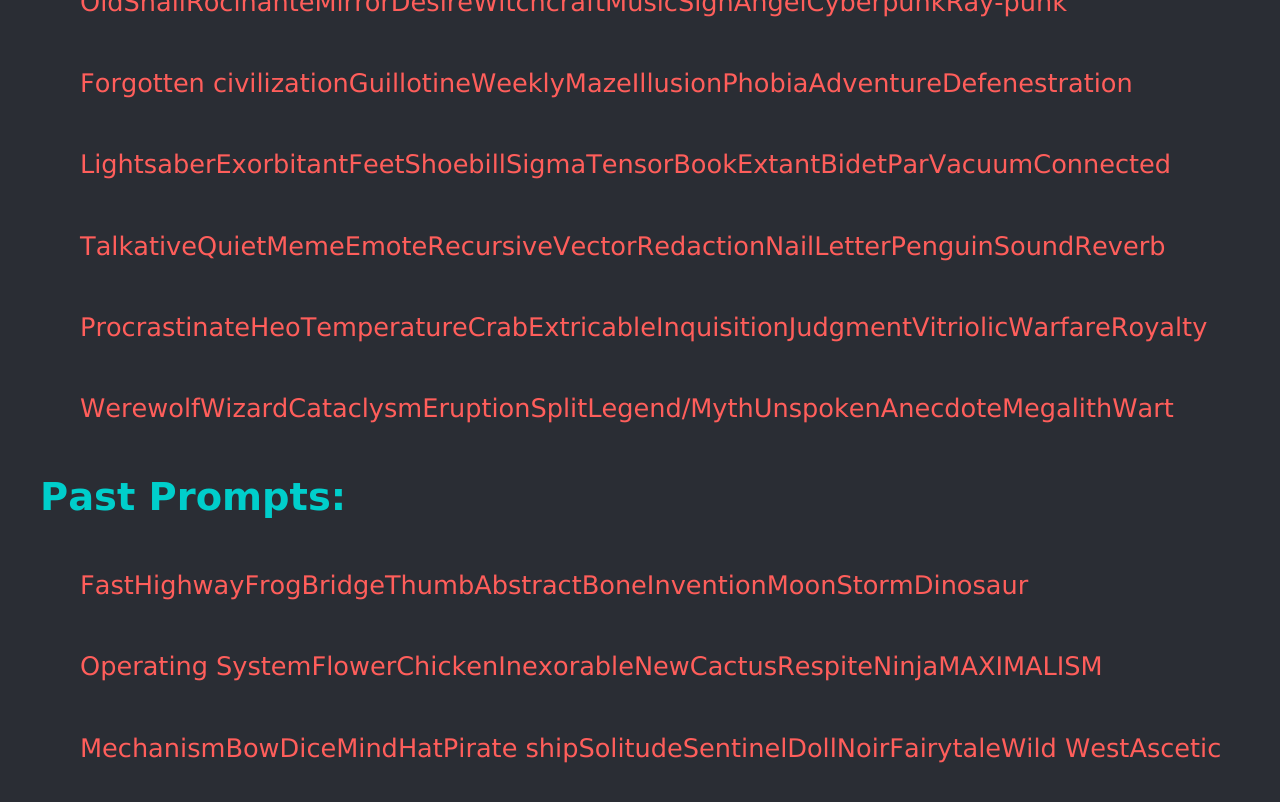
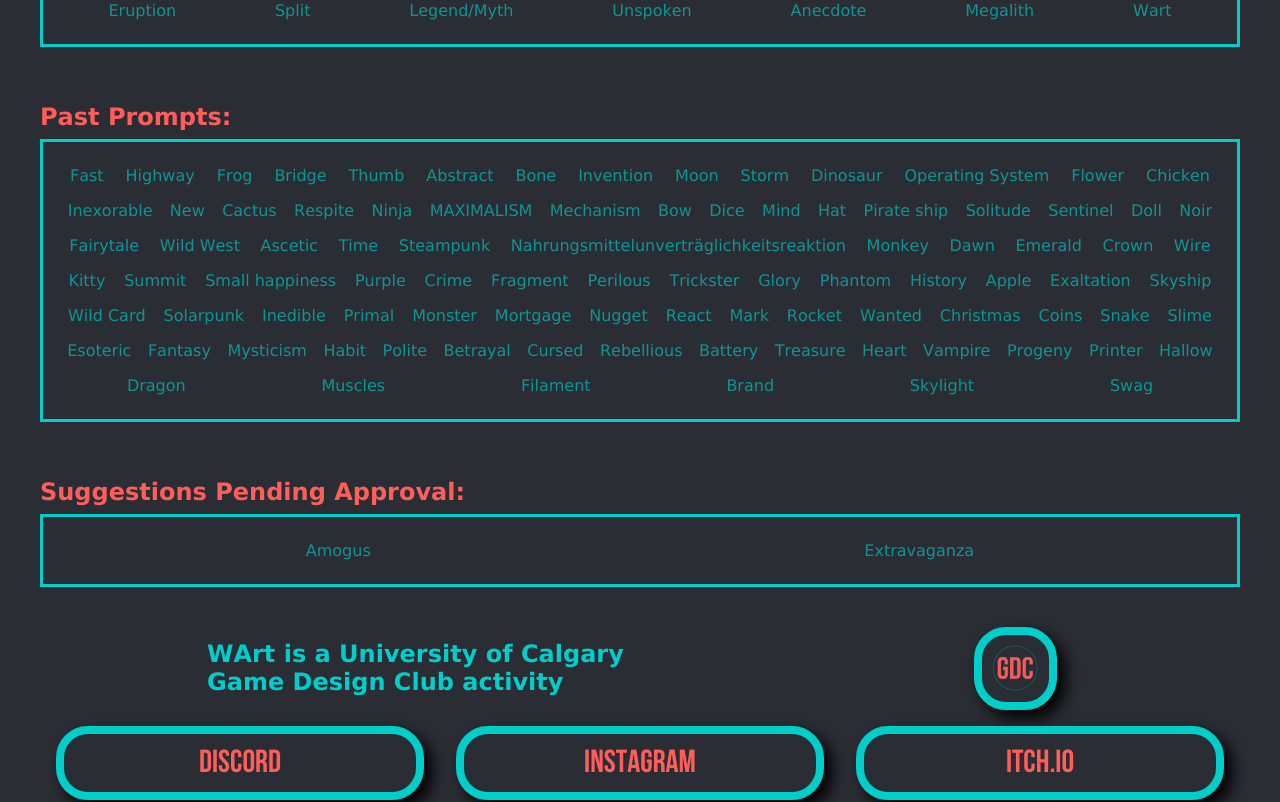
Before and after one commit to tm-nielsen/wart-dot-com, a React (Create React App) app: page / in a window 1280 px wide. Shown: the part 460-1262 px from the top of the page. Built offline with nearby package versions, Linux system fonts and the light colour scheme.

Commit message:
Tuned styling

```diff
--- a/src/components/Footer.js
+++ b/src/components/Footer.js
@@ -12,22 +12,22 @@
           Game Design Club activity
         </h3>
         <a href="https://linktr.ee/gamedesignclub" target = "_blank"
-            className="link acc-border shadow" id="club-link">
+            className="link shadow" id="club-link">
           <img src={clubIcon} alt="Discord Icon" id="club-icon"/>
         </a>
       </div>
 
       <ol className="flex-row flat">
         <a href="https://discord.gg/XKU6wHnCYD" target = "_blank"
-            className="link acc-border shadow">
+            className="link shadow">
           Discord
         </a>
         <a href="https://www.instagram.com/uofcgamedesign/" target = "_blank"
-            className="link acc-border shadow">
+            className="link shadow">
           Instagram
         </a>
         <a href="https://uofcgamedesignclub.itch.io/" target = "_blank"
-            className="link acc-border shadow">
+            className="link shadow">
           Itch.io
         </a>
       </ol>
--- a/src/components/WordList.js
+++ b/src/components/WordList.js
@@ -1,4 +1,5 @@
 import React from 'react'
+import '../styles/wordlist.css'
 
 import prompts from '../assets/prompts.json'
 
@@ -6,10 +7,10 @@
   var words = prompts[category]
 
   return (
-    <div className="word-list">
-      <h3 className='acc'>{title}:</h3>
-      <ol>
-        {words.map((word, index) => <p key={index}>{word}</p>)}
+    <div id="word-list-container">
+      <h3>{title}:</h3>
+      <ol id="word-list">
+        {words.map((word, index) => <p key={index} id="prompt" className='acc-faded'>{word}</p>)}
       </ol>
     </div>
   )
--- a/src/styles/footer.css
+++ b/src/styles/footer.css
@@ -10,6 +10,11 @@
   text-decoration: none;
   text-align: center;
 
+  border-radius: 1em;
+  border-style: solid;
+  border-width: 0.5rem;
+  border-color: var(--accent-col);
+
   transform: scale(1);
   transition: all 0.25s ease-out;
 }
@@ -18,7 +23,7 @@
   border-color: var(--main-col);
   color: var(--accent-col);
   transform: scale(1.05);
-  box-shadow: 0.1em 0.1em 0.1em black;
+  box-shadow: 0.25rem 0.25rem 1.25rem black;
   transition:all 0.05s ease-in;
 }
 
--- a/src/styles/index.css
+++ b/src/styles/index.css
@@ -3,15 +3,15 @@
   --main-col: #ff5e5b;
   --accent-col: #00cecb;
 
-  --main-col-faded: #ff5f5c55;
-  --accent-col-faded: #00cecb55;
+  --main-col-faded: #ff5f5ca5;
+  --accent-col-faded: #00cecba5;
 
   background-color: var(--main-bg-col);
   color: var(--main-col);
 
   font-family: Verdana, Geneva, Tahoma, sans-serif;
   font-kerning:none;
-  font-size: min(2.0vw, 32px);
+  font-size: min(2.0vw, 16px);
 }
 
 @font-face {
@@ -39,7 +39,7 @@
   /* color: var(--main-col); */
   /* font-family: clubFont; */
   font-size: 2.5em;
-  text-shadow: 0.2em 0.2em 0.5em black;
+  text-shadow: 0.5rem 0.5rem 1rem black;
 }
 
 h2 {
@@ -51,14 +51,21 @@
 }
 
 h3 {
-  font-size: 1.5em;
+  font-size: max(1.5em, 16px);
   margin: 0;
 }
 
 ol {
   display: flex;
-  flex-wrap: wrap;
   text-align: center;
+  justify-content: space-around;
+
+  margin: 0;
+  padding: 1em;
+}
+
+p {
+  font-size: max(1em, 10px);
 }
 
 
@@ -84,15 +91,8 @@
   align-items: center;
 }
 
-.acc-border {
-  border-radius: 1em;
-  border-style: solid;
-  border-width: 0.2em;
-  border-color: var(--accent-col);
-}
-
 .shadow {
-  box-shadow: 0.2em 0.2em 0.5em black;
+  box-shadow: 0.5rem 0.5rem 1rem black;
 }
 
 .flat {
@@ -108,5 +108,5 @@
   font-family: clubFont;
   font-size: 5em;
   font-weight: bold;
-  text-shadow: 0.2em 0.2em 0.5em black;
+  text-shadow: 0.5rem 0.5rem 1rem black;
 }
--- /dev/null
+++ b/src/styles/wordlist.css
@@ -0,0 +1,25 @@
+#word-list-container {
+  padding: 1em 0 2em;
+}
+
+#word-list {
+  flex-wrap: wrap;
+  margin: 0.5em 0;
+
+  border-radius: 0;
+  border-style: solid;
+  border-width: 0.2rem;
+  border-color: var(--accent-col);
+}
+
+#prompt {
+  margin: 0;
+  padding: 0.5em;
+  font-size: max(1em, 10px);
+
+  transition: color 0.25s ease-in;
+}
+#prompt:hover {
+  color: var(--accent-col);
+  transition: color 0.05s ease-out;
+}
```
